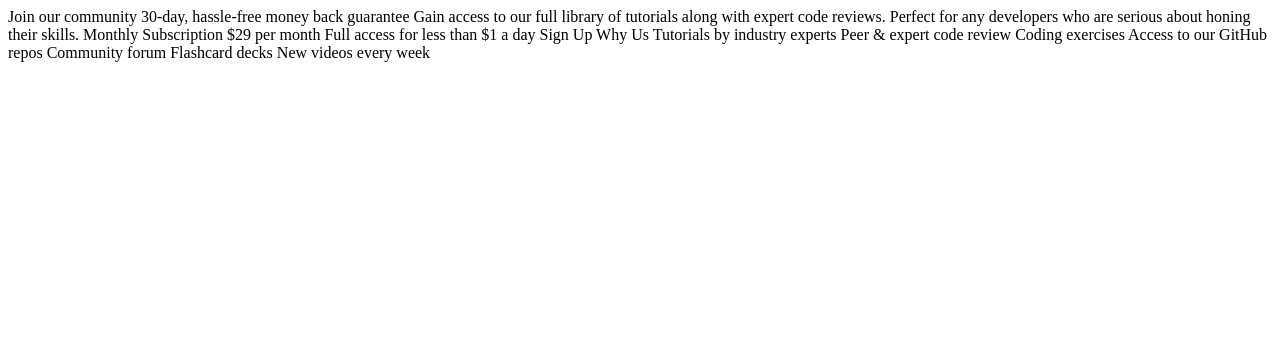
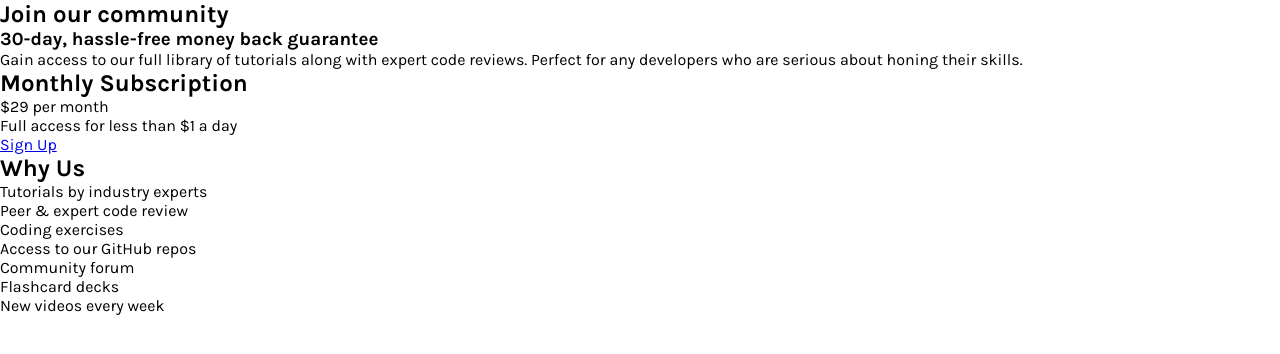
Before and after one commit to KristinaRadosavljevic/single-price-grid-component, a website: page index.html in a window 1280 px wide. Drawn offline with Linux system fonts and the light colour scheme.

Commit message:
Cleaned up the HTML and added global styles.

```diff
--- a/index.html
+++ b/index.html
@@ -13,12 +13,37 @@
     <title>Kristina Radosavljevic | Single Price Grid Component</title>
   </head>
   <body>
-    Join our community 30-day, hassle-free money back guarantee Gain access to
-    our full library of tutorials along with expert code reviews. Perfect for
-    any developers who are serious about honing their skills. Monthly
-    Subscription &dollar;29 per month Full access for less than &dollar;1 a day
-    Sign Up Why Us Tutorials by industry experts Peer &amp; expert code review
-    Coding exercises Access to our GitHub repos Community forum Flashcard decks
-    New videos every week
+    <main>
+      <section class="intro">
+        <h1>Join our community</h1>
+        <h3>30-day, hassle-free money back guarantee</h3>
+        <p>
+          Gain access to our full library of tutorials along with expert code
+          reviews. Perfect for any developers who are serious about honing their
+          skills.
+        </p>
+      </section>
+      <section class="subscription">
+        <h2>Monthly Subscription</h2>
+        <div class="price">
+          <span class="price__number">&dollar;29</span>
+          <span class="price__text">per month</span>
+        </div>
+        <p>Full access for less than &dollar;1 a day</p>
+        <a href="#">Sign Up</a>
+      </section>
+      <section class="why-us">
+        <h2>Why Us</h2>
+        <ul>
+          <li>Tutorials by industry experts</li>
+          <li>Peer &amp; expert code review</li>
+          <li>Coding exercises</li>
+          <li>Access to our GitHub repos</li>
+          <li>Community forum</li>
+          <li>Flashcard decks</li>
+          <li>New videos every week</li>
+        </ul>
+      </section>
+    </main>
   </body>
 </html>
--- a/scss/styles.scss
+++ b/scss/styles.scss
@@ -1,29 +1,21 @@
-// ## Layout
+@import url("https://fonts.googleapis.com/css2?family=Karla:wght@400;700&display=swap");
 
-// The designs were created to the following widths:
+// Color variables
+$cyan: hsl(179, 62%, 43%);
+$bright-yellow: hsl(71, 73%, 54%);
+$light-gray: hsl(204, 43%, 93%);
+$grayish-blue: hsl(218, 22%, 67%);
 
-// - Mobile: 375px
-// - Desktop: 1440px
+// Global resets
+*,
+*::after,
+*::before {
+  padding: 0;
+  margin: 0;
+  box-sizing: border-box;
+}
 
-// ## Colors
-
-// ### Primary
-
-// - Cyan: hsl(179, 62%, 43%)
-// - Bright Yellow: hsl(71, 73%, 54%)
-
-// ### Neutral
-
-// - Light Gray: hsl(204, 43%, 93%)
-// - Grayish Blue: hsl(218, 22%, 67%)
-
-// ## Typography
-
-// ### Body Copy
-
-// - Font size: 16px
-
-// ### Font
-
-// - Family: [Karla](https://fonts.google.com/specimen/Karla)
-// - Weights: 400, 700
+body {
+  font-size: 1rem;
+  font-family: "Karla", sans-serif;
+}
```
Also changed, not shown: css/styles.css.
